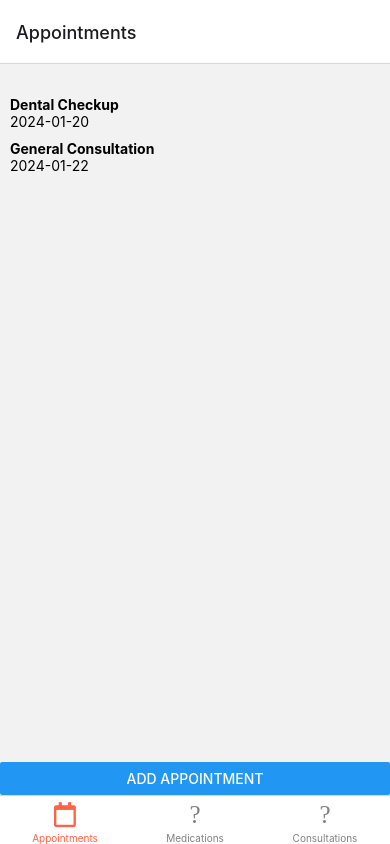
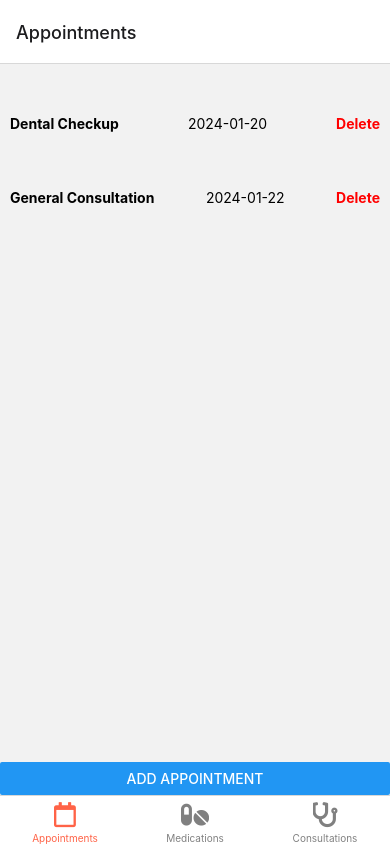
Before and after one commit to kairavipandya/healthcare, a React Native app in the folder HealthcareApp/: screen /Appointments in a window 390 px wide. Built offline with nearby package versions, Linux system fonts and the light colour scheme.

Commit message:
added edit appointment and add new appointment

```diff
--- a/HealthcareApp/App.js
+++ b/HealthcareApp/App.js
@@ -16,11 +16,11 @@ function App() {
           tabBarIcon: ({ focused, color, size }) => {
             let iconName;
             if (route.name === 'Appointments') {
-              iconName = focused ? 'calendar' : 'calendar-outline';
+              iconName = 'calendar';
             } else if (route.name === 'Medications') {
-              iconName = focused ? 'pills' : 'pills-outline';
+              iconName = 'pills';
             } else if (route.name === 'Consultations') {
-              iconName = focused ? 'stethoscope' : 'stethoscope-outline';
+              iconName = 'stethoscope';
             }
             return <Icon name={iconName} type="font-awesome-5" size={size} color={color} />;
           },
@@ -28,6 +28,7 @@ function App() {
         tabBarOptions={{
           activeTintColor: 'tomato',
           inactiveTintColor: 'gray',
+          showLabel: true, // Set this to true to always show the labels
         }}
       >
         <Tab.Screen name="Appointments" component={AppointmentScreen} />
@@ -38,5 +39,4 @@ function App() {
   );
 }
 
-
 export default App;
--- a/HealthcareApp/screens/AppointmentScreen.js
+++ b/HealthcareApp/screens/AppointmentScreen.js
@@ -1,28 +1,60 @@
-import React from 'react';
-import { View, Text, Button, FlatList, StyleSheet } from 'react-native';
+import React, { useState } from 'react';
+import { View, Text, Button, FlatList, StyleSheet, TouchableOpacity, Alert } from 'react-native';
 
-const appointments = [
+const initialAppointments = [
   { id: '1', title: 'Dental Checkup', date: '2024-01-20' },
   { id: '2', title: 'General Consultation', date: '2024-01-22' },
   // Add more mockup data here
 ];
 
 function AppointmentScreen({ navigation }) {
+  const [appointments, setAppointments] = useState(initialAppointments);
+
+  const confirmDeleteAppointment = (id) => {
+    Alert.alert(
+      'Confirm Deletion',
+      'Are you sure you want to delete this appointment?',
+      [
+        {
+          text: 'Cancel',
+          style: 'cancel',
+        },
+        {
+          text: 'Delete',
+          onPress: () => deleteAppointment(id),
+          style: 'destructive', // This style will make the text color red for the "Delete" button
+        },
+      ],
+      { cancelable: true }
+    );
+  };
+
+  const deleteAppointment = (id) => {
+    const updatedAppointments = appointments.filter(appointment => appointment.id !== id);
+    setAppointments(updatedAppointments);
+  };
+
   return (
     <View style={styles.container}>
       <FlatList
-        data={appointments}
+        data={appointments.sort((a, b) => a.date.localeCompare(b.date))}
         keyExtractor={item => item.id}
         renderItem={({ item }) => (
-          <View style={styles.item}>
+          <TouchableOpacity
+            style={styles.item}
+            onPress={() => navigation.navigate('EditAppointment', { appointment: item })}
+          >
             <Text style={styles.title}>{item.title}</Text>
             <Text>{item.date}</Text>
-          </View>
+            <TouchableOpacity onPress={() => confirmDeleteAppointment(item.id)}>
+              <Text style={styles.deleteButton}>Delete</Text>
+            </TouchableOpacity>
+          </TouchableOpacity>
         )}
       />
       <Button
         title="Add Appointment"
-        onPress={() => {/* Add navigation or functionality to add appointments */}}
+        onPress={() => navigation.navigate('AddAppointment')}
       />
     </View>
   );
@@ -36,9 +68,16 @@ const styles = StyleSheet.create({
   item: {
     padding: 10,
     fontSize: 18,
-    height: 44,
+    height: 74, // Increased height to accommodate the delete button
+    flexDirection: 'row',
+    justifyContent: 'space-between',
+    alignItems: 'center',
   },
   title: {
+    fontWeight: 'bold',
+  },
+  deleteButton: {
+    color: 'red',
     fontWeight: 'bold',
   },
 });
```
Also changed, not shown: HealthcareApp/screens/AddAppointmentScreen.js (added, +54 -0 lines), HealthcareApp/screens/EditAppointmentScreen.js (added, +55 -0 lines).
